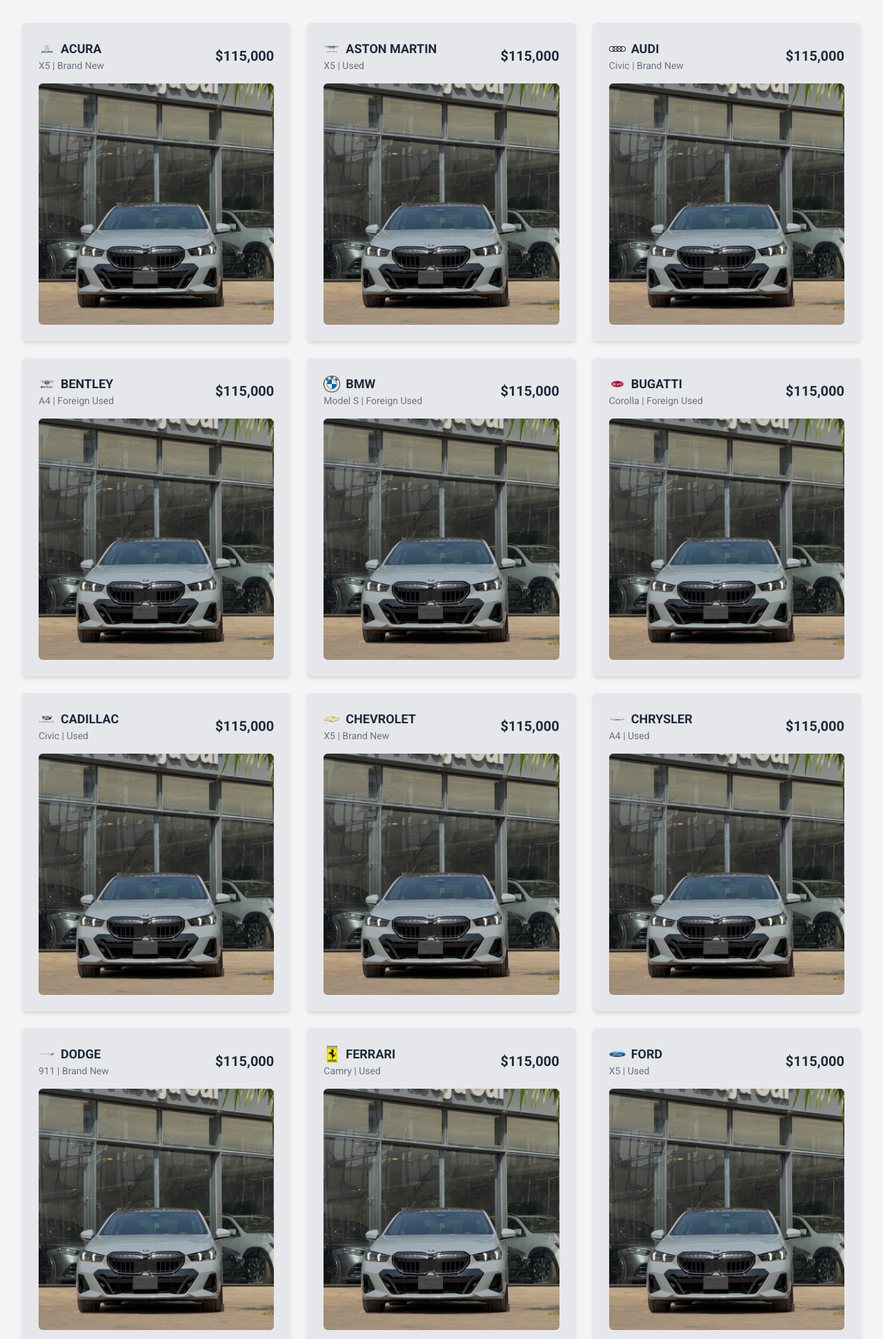
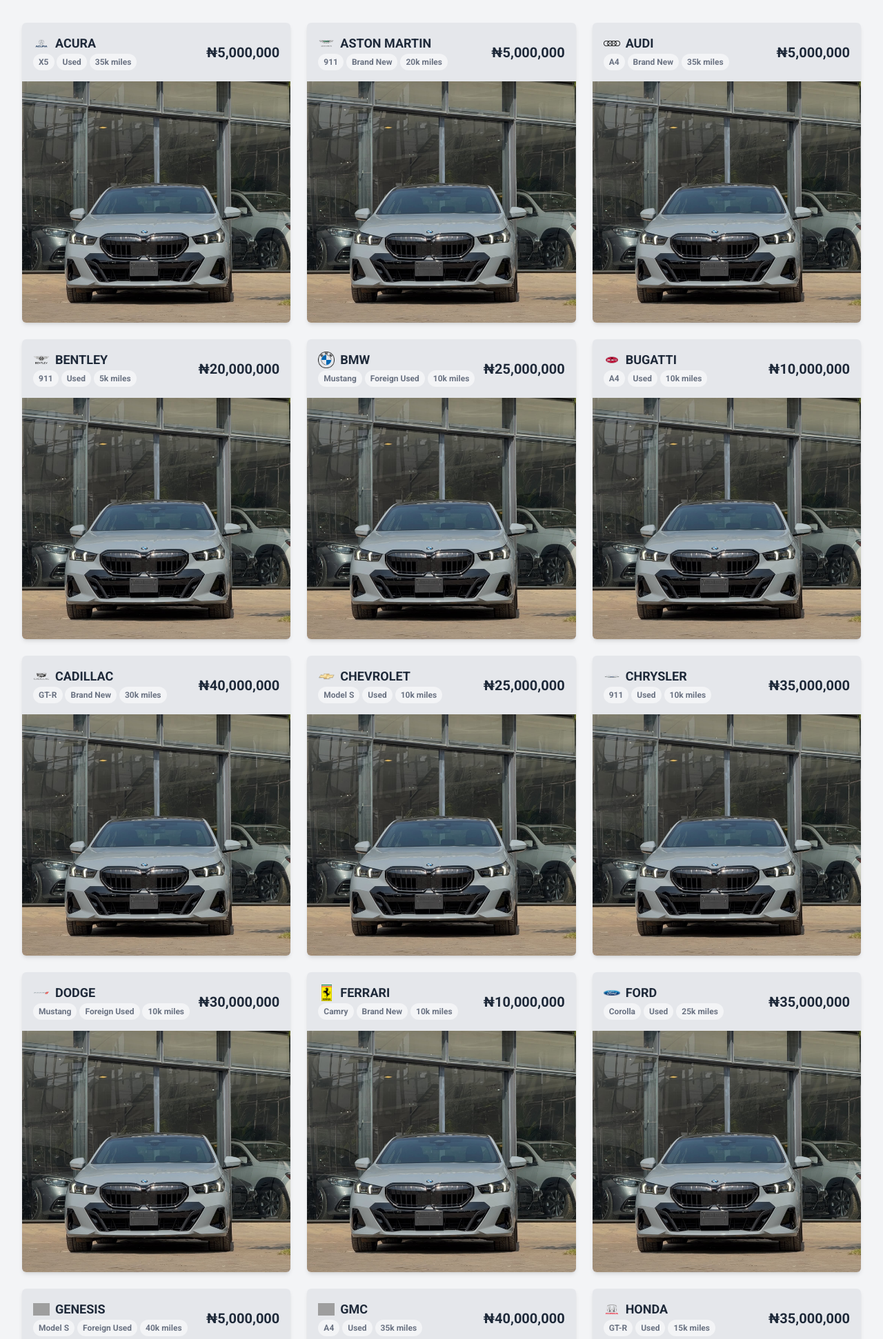
Before and after one commit to devfemibadmus/abujacar, a Django app: page /cars in a window 1280 px wide. Shown: the part 85-2027 px from the top of the page at 69% size. Run offline with Django 5.2, Linux system fonts and the light colour scheme; grey boxes are pictures that could not be loaded.

Commit message:
📄 two pag ✨ es only 🍻

```diff
--- a/company/models.py
+++ b/company/models.py
@@ -85,6 +85,7 @@
     postUrl = models.CharField(max_length=150, default="https://www.instagram.com/abujacar/")
     year = models.PositiveIntegerField(default=2010)
     mileage = models.PositiveIntegerField(default=10000)
+    amount = models.PositiveIntegerField(default=10000)
     color = models.CharField(max_length=20, choices=CAR_COLORS_CHOICES, default='black')
     variant = models.CharField(max_length=20, choices=CAR_VARIANT_CHOICES, default='Luxury')
     type = models.CharField(max_length=20, choices=CAR_TYPE_CHOICES, default='SUV')
--- a/company/templatetags/custom_filters.py
+++ b/company/templatetags/custom_filters.py
@@ -1,3 +1,4 @@
+from django.utils.formats import number_format
 from django import template
 
 register = template.Library()
@@ -5,3 +6,15 @@
 @register.filter
 def replace_space(value):
     return value.replace(" ", "-")
+
+@register.filter
+def format_number(value):
+    if value >= 1_000_000:
+        return f'{value // 1_000_000}m'
+    elif value >= 1_000:
+        return f'{value // 1_000}k'
+    return value
+
+@register.filter
+def format_amount(value):
+    return f'₦{value:,.0f}'
--- a/company/views.py
+++ b/company/views.py
@@ -72,12 +72,14 @@
             "name": random.choice(car_names),
             "year": random.choice(years),
             "mileage": random.choice(mileages),
+            "amount": int(f'{random.choice(mileages)}000'),
             "color": random.choice(colors),
             "variant": random.choice(variants),
             "type": random.choice(types),
             "condition": random.choice(conditions),
             "brand": brand,
             "preview_image": "/cars/preview/bmw.jpg",
+            "postUrl": "https://www.instagram.com/p/DFP5TG2tYCj/"
         }
         car_data.append(car)
 
--- a/templates/cars.html
+++ b/templates/cars.html
@@ -8,19 +8,21 @@
         <div class="grid grid-cols-1 sm:grid-cols-2 lg:grid-cols-3 gap-6">
             {% if cars %}
             {% for car in cars %}
-            <a href="/car?name={{car.condition|replace_space}}_{{car.brand}}_{{car.name}}__{{car.id}}" class="group flex flex-col rounded-md p-6 border-gray-200 shadow-md hover:bg-gray-100 transition-all duration-1200 bg-gray-200">
-                <div class="flex items-center justify-between mb-4">
+            <a href="{{car.postUrl}}" target="_blank" class="group flex flex-col rounded-md border-gray-200 shadow-md hover:bg-gray-100 transition-all duration-1200 bg-gray-200">
+                <div class="flex items-center justify-between p-4">
                     <div>
                         <div class="flex items-center space-x-2">
                             <img class="w-6 h-6 object-contain" src="/static/brands/{{car.brand|lower|replace_space}}-logo.png" alt="Logo">
                             <h3 class="font-semibold text-lg">{{car.brand|upper}}</h3>
                         </div>
-                        <p class="text-sm text-gray-500">{{car.name}} | {{car.condition}}</p>
+                        <p class="text-xs text-gray-500 inline-block bg-gray-100 font-semibold px-2 py-1 rounded-full">{{car.name}}</p>
+                        <p class="text-xs text-gray-500 inline-block bg-gray-100 font-semibold px-2 py-1 rounded-full">{{car.condition}}</p>
+                        <p class="text-xs text-gray-500 inline-block bg-gray-100 font-semibold px-2 py-1 rounded-full">{{car.mileage|format_number}} miles</p>
                     </div>
-                    <span class="font-semibold text-xl">$115,000</span>
+                    <span class="font-semibold text-xl">{{car.amount|format_amount}}</span>
                 </div>
                 <div class="flex-grow flex items-center justify-center">
-                    <img class="object-cover w-full h-full object-bottom rounded-md max-h-[350px] hover:scale-98 ease-in duration-500" src="{{car.preview_image}}" alt="{{car.name}} ">
+                    <img class="object-cover w-full h-full object-bottom rounded-b-md max-h-[350px] hover:scale-98 ease-in duration-500" src="{{car.preview_image}}" alt="{{car.name}} ">
                 </div>
             </a>
             {% endfor %}
```
